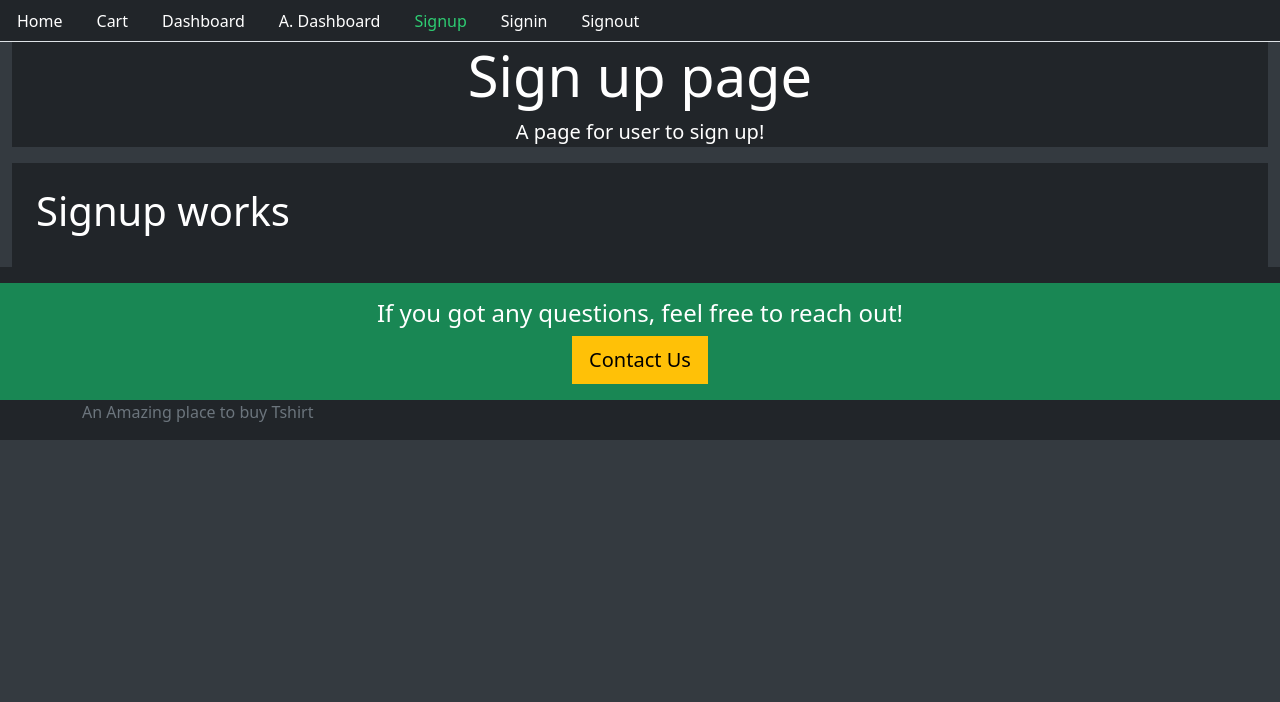
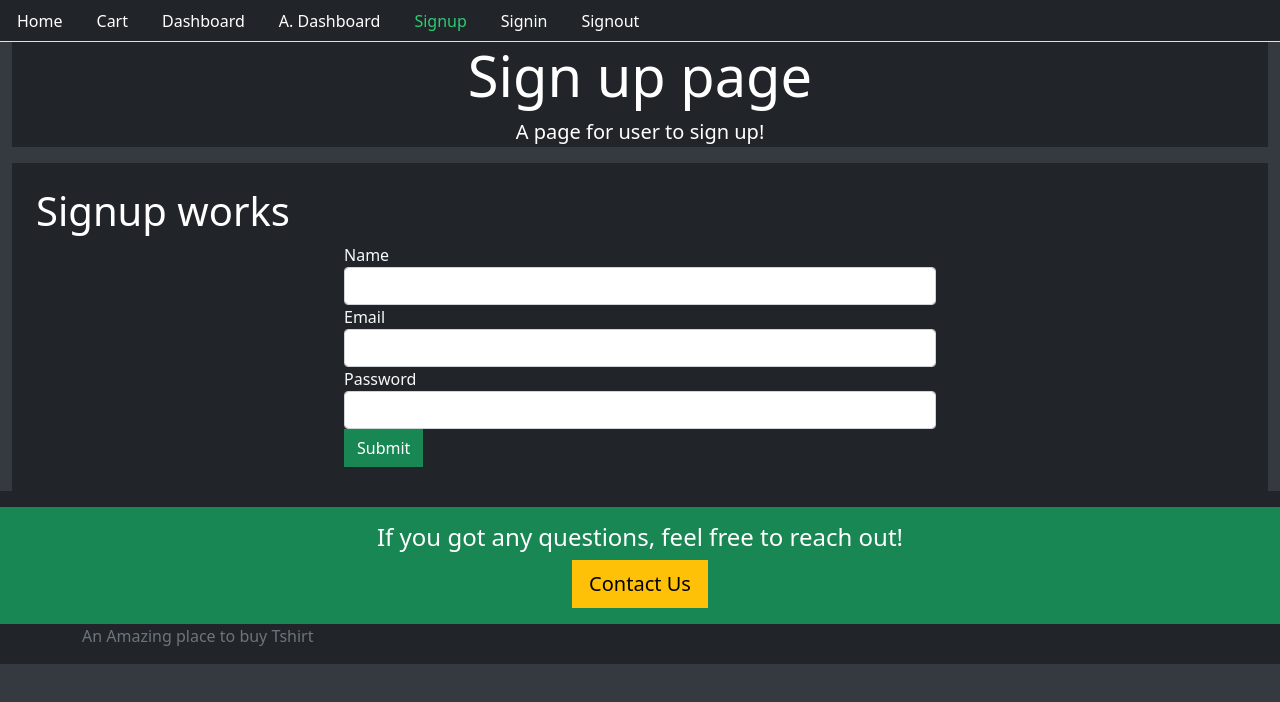
Before and after one commit to manideep-18/frontend_mern, a React (Create React App) app: page /signup in a window 1280 px wide. Shown: the top 702 px of the page. Built offline with nearby package versions, Linux system fonts and the light colour scheme.

Commit message:
signup and signin form implemented

```diff
--- a/src/user/Signin.js
+++ b/src/user/Signin.js
@@ -3,9 +3,30 @@
 import Base from '../core/Base'
 
 export const Signin=()=>{
+
+    const SigninForm=()=>{
+        return(
+            <div className="row">
+                <div className="col-md-6 offset-sm-3 text-left">
+                    <form>
+                        <div className="form-group">
+                            <label className="text-light">Email</label>
+                            <input className="form-control" type="email"/>
+                        </div>
+                        <div className="form-group">
+                            <label className="text-light">Password</label>
+                            <input className="form-control" type="password"/>
+                        </div>
+                        <button className="btn btn-success btn-block">Submit</button>
+                    </form>
+                </div>
+            </div>
+        )
+    }
+
     return(
         <Base title="Sign in page" description="A page for user to sign in!">
-            <h1>Signin works</h1>
+            {SigninForm()}
         </Base>
     )
 }
--- a/src/user/Signup.js
+++ b/src/user/Signup.js
@@ -3,9 +3,35 @@
 import Base from '../core/Base'
 
 export const Signup=()=>{
+
+    const SignupForm=()=>{
+        return(
+            <div className="row">
+                <div className="col-md-6 offset-sm-3 text-left">
+                    <form>
+                        <div className="form-group">
+                            <label className="text-light">Name</label>
+                            <input className="form-control" type="text"/>
+                        </div>
+                        <div className="form-group">
+                            <label className="text-light">Email</label>
+                            <input className="form-control" type="email"/>
+                        </div>
+                        <div className="form-group">
+                            <label className="text-light">Password</label>
+                            <input className="form-control" type="password"/>
+                        </div>
+                        <button className="btn btn-success btn-block">Submit</button>
+                    </form>
+                </div>
+            </div>
+        )
+    }
+
     return(
         <Base title="Sign up page" description="A page for user to sign up!">
             <h1>Signup works</h1>
+            {SignupForm()}
         </Base>
     )
 }
```
